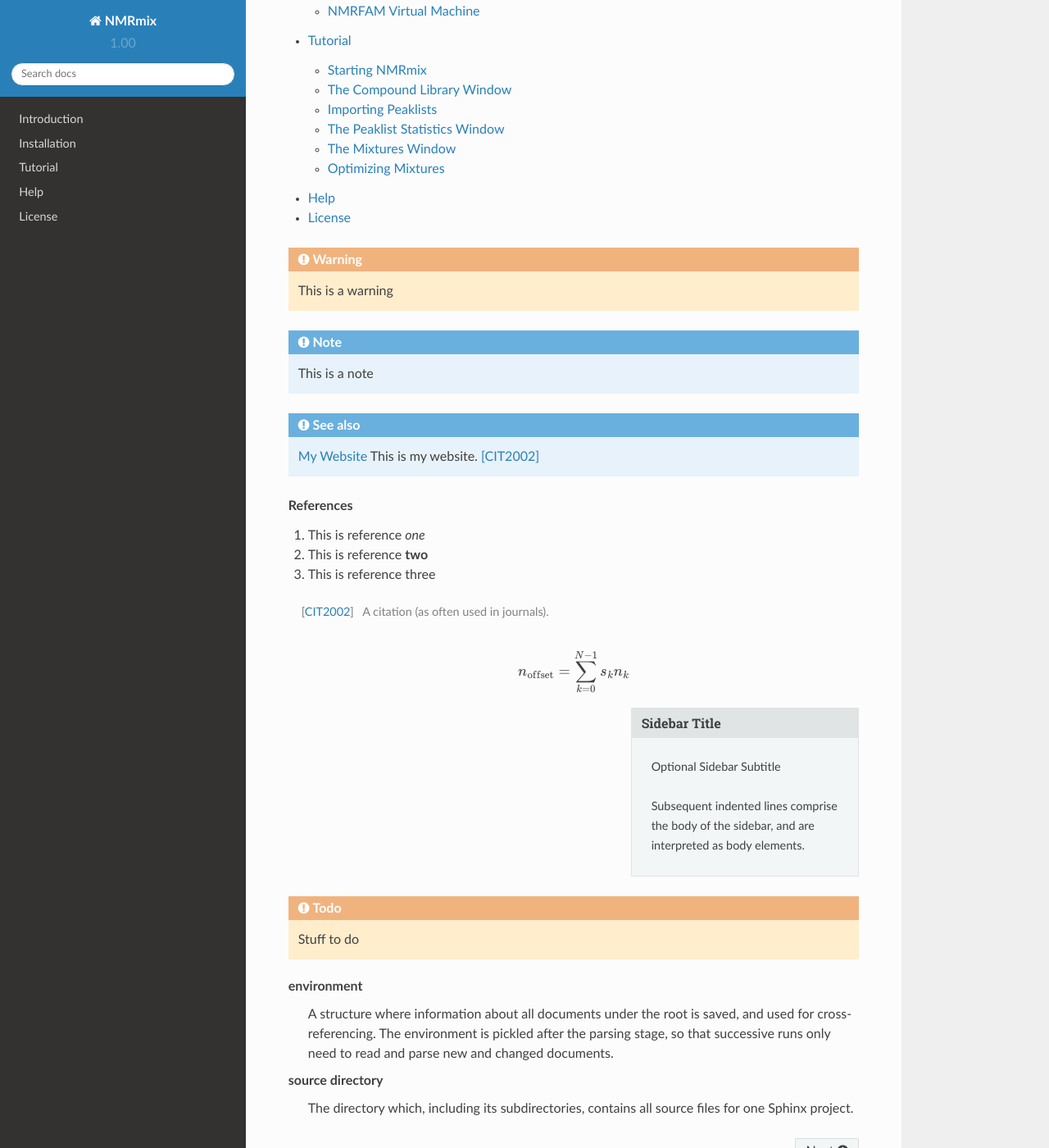
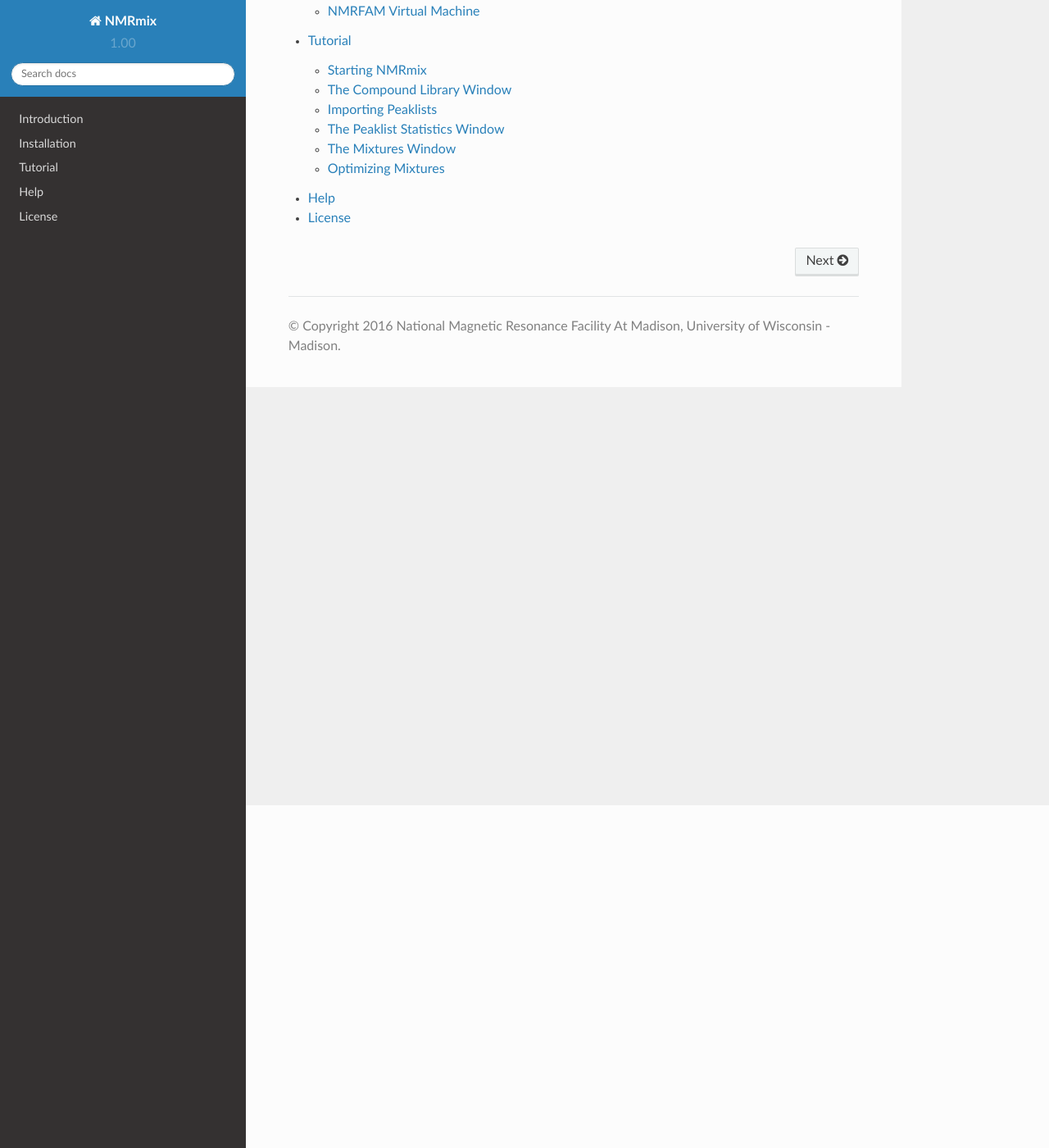
Before and after one commit to JaimeStark/NMRmix, a Sphinx documentation site: the page built from docs/source/index.rst, in a window 1280 px wide and 1400 px high, scrolled down 418 px. Shown: the whole window at 82% size. Built offline with Sphinx 7.4.7 and the Read the Docs theme 2.0.0, drawn with Linux system fonts in a browser that asks for light colours.

Commit message:
Updating documentation

```diff
--- a/docs/source/index.rst
+++ b/docs/source/index.rst
@@ -16,53 +16,3 @@
    tutorial/tutorial
    help
    license
-
-
-.. warning::
-
-   This is a warning
-
-.. note::
-
-   This is a note
-
-.. seealso::
-
-   `My Website <http://jaimestark.com>`_
-   This is my website. [CIT2002]_
-
-.. topic:: References
-
-   1. This is reference *one*
-   2. This is reference **two**
-   3. This is reference three
-
-.. [CIT2002] A citation
-          (as often used in journals).
-
-.. math::
-
-    n_{\mathrm{offset}} = \sum_{k=0}^{N-1} s_k n_k
-
-.. sidebar:: Sidebar Title
-    :subtitle: Optional Sidebar Subtitle
-
-    Subsequent indented lines comprise
-    the body of the sidebar, and are
-    interpreted as body elements.
-
-.. todo::
-
-   Stuff to do
-
-.. glossary::
-
-   environment
-      A structure where information about all documents under the root is
-      saved, and used for cross-referencing.  The environment is pickled
-      after the parsing stage, so that successive runs only need to read
-      and parse new and changed documents.
-
-   source directory
-      The directory which, including its subdirectories, contains all
-      source files for one Sphinx project.
```
Also changed, not shown: README.md (added, +22 -0 lines), 1 other file.
